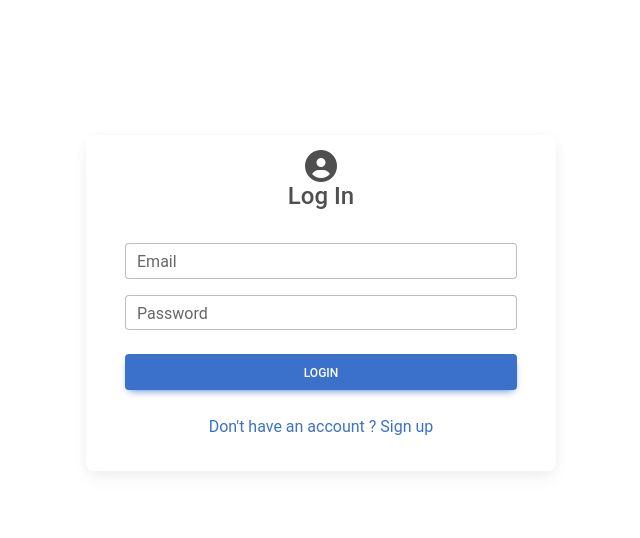
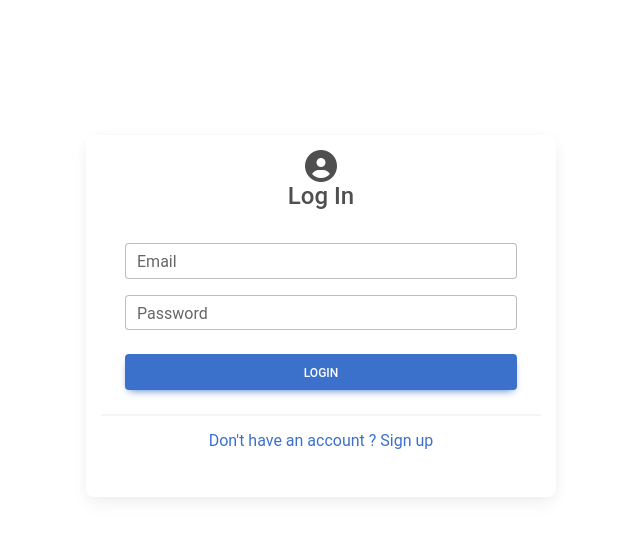
Before and after one commit to samuel355/Social-React, a React (Create React App) app in the folder frontend/: page /login in a window 1280 px wide. Shown: the top 538 px of the page, without its empty margins (319-959 px from the left). Built offline with nearby package versions, Linux system fonts and the light colour scheme.

Commit message:
login done

```diff
--- a/frontend/src/pages/Login.js
+++ b/frontend/src/pages/Login.js
@@ -1,5 +1,5 @@
 import React, {useState, useEffect} from 'react'
-import {MDBCard, MDBCardBody, MDBInput, MDBCardFooter, MDBValidation, MDBBtn, MDBIcon, MDBSpinner, MDBFooter } from 'mdb-react-ui-kit'
+import {MDBCard, MDBCardBody, MDBInput, MDBCardFooter, MDBValidation, MDBBtn, MDBIcon, MDBSpinner} from 'mdb-react-ui-kit'
 import {Link, useNavigate} from 'react-router-dom'
 import {toast} from 'react-toastify'
 import {useDispatch, useSelector} from 'react-redux'
@@ -84,11 +84,11 @@ const Login = () => {
                 </MDBValidation>
             </MDBCardBody>
 
-            <MDBFooter>
+            <MDBCardFooter>
                 <Link to={"/register"}>
                     <p>Don't have an account ? Sign up </p>
                 </Link>
-            </MDBFooter>
+            </MDBCardFooter>
 
         </MDBCard>
     </div>
```
